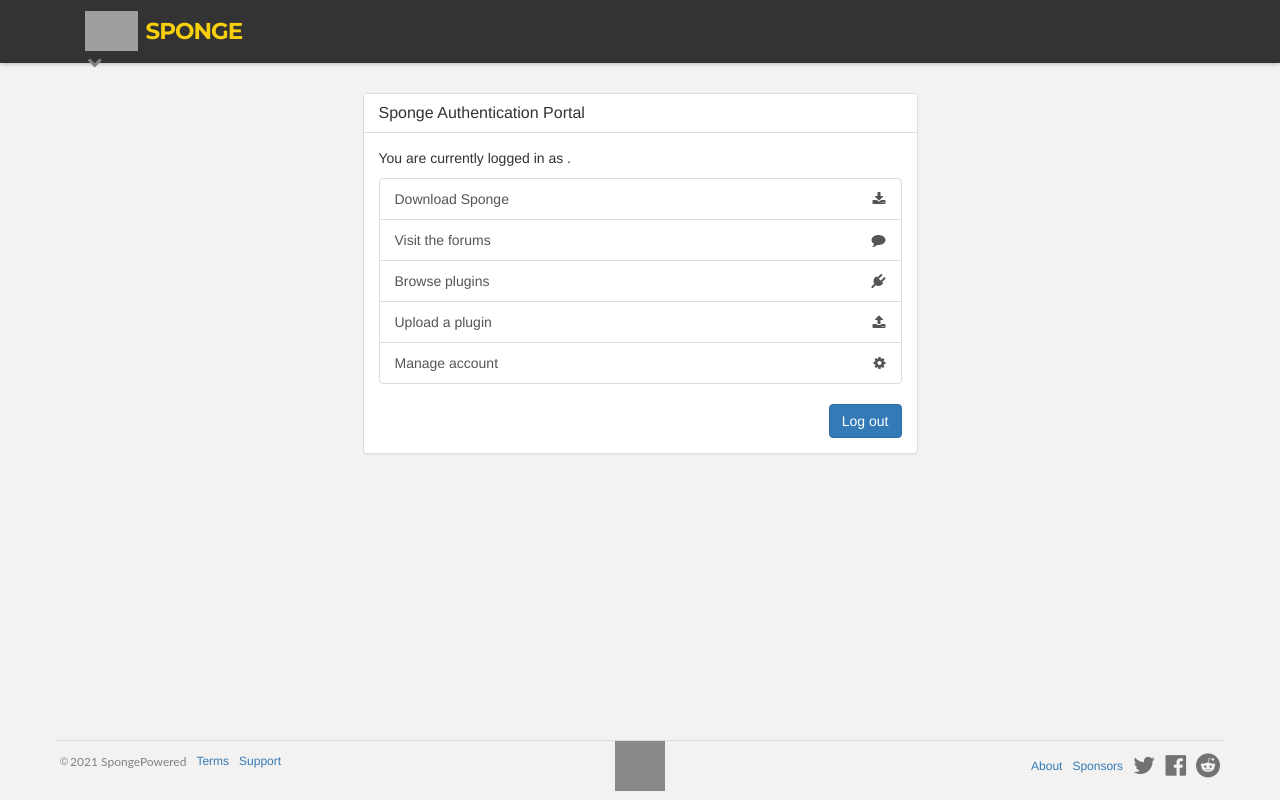
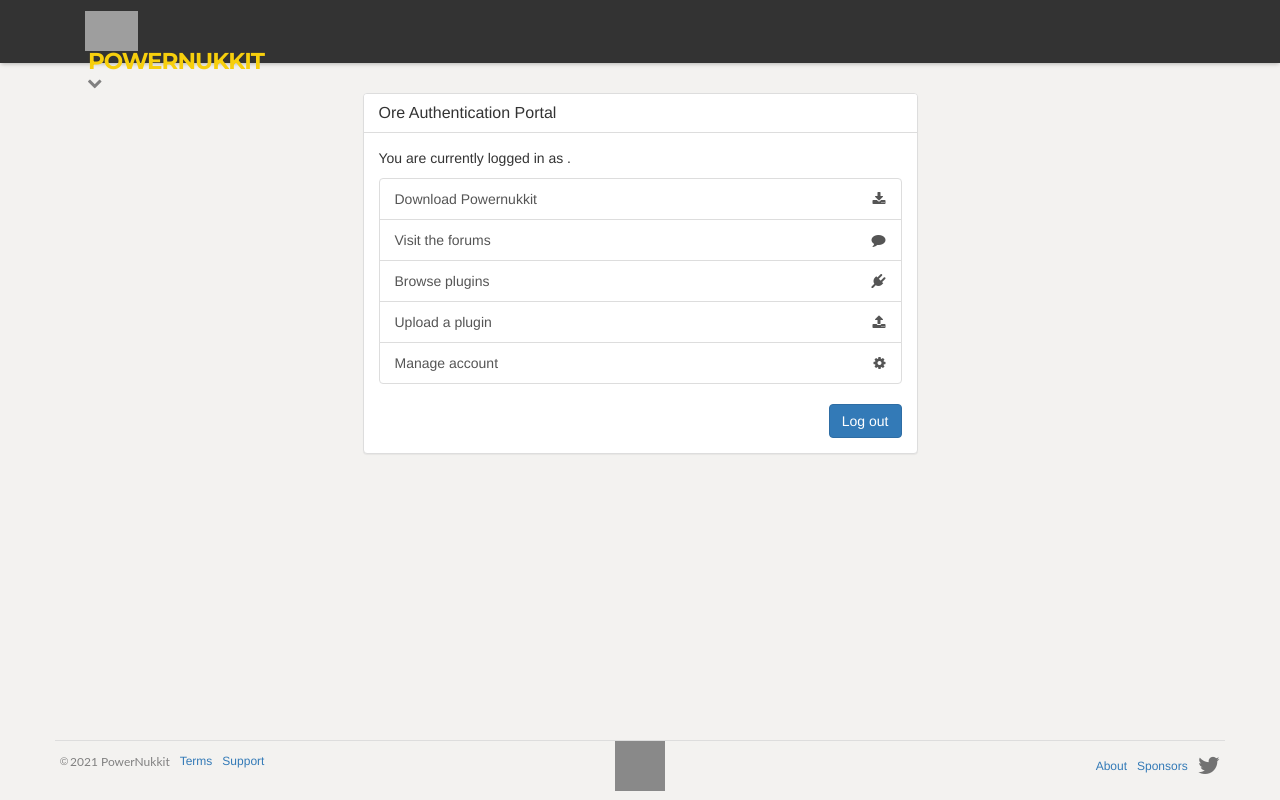
Before and after one commit to SpongePowered/SpongeAuth, a Django app: template spongeauth/templates/core/index.html in a window 1280 px wide. Run offline with Django 3.2, Linux system fonts and the light colour scheme; the template is opened without the code that fills it, so the values that code supplies are empty; style sheets or scripts are compiled from the project's sources; some libraries are stand-ins or nearby versions; grey boxes are pictures that could not be loaded.

Commit message:
A Lot of changes

```diff
--- a/package.json
+++ b/package.json
@@ -1,9 +1,9 @@
 {
-    "name": "spongeauth",
+    "name": "oreauth",
     "version": "1.0.0",
     "main": "index.js",
-    "repository": "https://github.com/SpongePowered/SpongeAuth.git",
-    "author": "The SpongePowered Team",
+    "repository": "https://github.com/PowerNukkit/OreAuth.git",
+    "author": "The PowerNukkit Ore Team",
     "license": "MIT",
     "devDependencies": {
         "@babel/core": "^7.12.10",
--- a/spongeauth/spongeauth/settings/base.py
+++ b/spongeauth/spongeauth/settings/base.py
@@ -23,7 +23,7 @@
 
 DEBUG = False
 
-ALLOWED_HOSTS = ["auth.spongepowered.org"]
+ALLOWED_HOSTS = ["auth.powernukkit.org"]
 
 REQUIRE_EMAIL_CONFIRM = True
 
@@ -162,4 +162,4 @@
 # Redis queue settings.
 RQ_QUEUES = {"default": {"HOST": "localhost", "PORT": 6379, "DB": 0, "DEFAULT_TIMEOUT": 300}}
 
-LETTER_AVATAR_BASE = "https://forums-cdn.spongepowered.org/" "letter_avatar_proxy/v2/letter/{}/{}/240.png"
+LETTER_AVATAR_BASE = "https://discuss.powernukkit.org/" "letter_avatar_proxy/v2/letter/{}/{}/240.png"
--- a/spongeauth/spongeauth/settings/prod.py
+++ b/spongeauth/spongeauth/settings/prod.py
@@ -11,8 +11,8 @@
 
 SECRET_KEY = os.environ["SECRET_KEY"]
 
-DEFAULT_FROM_EMAIL = "admin@spongepowered.org"
-SERVER_EMAIL = "admin@spongepowered.org"
+DEFAULT_FROM_EMAIL = "admin@powernukkit.org"
+SERVER_EMAIL = "admin@powernukkit.org"
 
 SESSION_COOKIE_SECURE = True
 SESSION_COOKIE_HTTPONLY = True
@@ -22,7 +22,7 @@
 EMAIL_BACKEND = "django.core.mail.backends.smtp.EmailBackend"
 EMAIL_USE_TLS = True
 EMAIL_USE_SSL = False
-EMAIL_HOST = "mail.spongepowered.org"
+EMAIL_HOST = "mail.powernukkit.org"
 EMAIL_PORT = 587
 EMAIL_HOST_USER = os.environ["EMAIL_HOST_USER"]
 EMAIL_HOST_PASSWORD = os.environ["EMAIL_HOST_PASSWORD"]
--- a/spongeauth/templates/_footer.html
+++ b/spongeauth/templates/_footer.html
@@ -6,15 +6,15 @@
             <div class="col-md-4">
                 <div class="info">
                     <span class="minor copy">&copy;</span>
-                    <span class="minor copyright">{% now "Y" %} SpongePowered</span>
+                    <span class="minor copyright">{% now "Y" %} PowerNukkit</span>
                     <a href="https://docs.spongepowered.org/stable/en/about/tos.html">{% trans "Terms" %}</a>
-                    <a href="mailto:sysops@spongepowered.org">{% trans "Support" %}</a>
+                    <a href="mailto:sysops@powernukkit.org">{% trans "Support" %}</a>
                 </div>
             </div>
 
             <div class="col-md-4 col-spongie">
-                <a href="https://www.spongepowered.org" class="spongie-link">
-                    <img width="50" height="50" class="spongie" src="{% static "images/spongie-mark.svg" %}" alt="Spongie mark">
+                <a href="https://powernukkit.org" class="spongie-link">
+                    <img width="50" height="50" class="spongie" src="{% static "images/spongie-mark.svg" %}" alt="Power mark">
                 </a>
             </div>
 
@@ -24,15 +24,9 @@
 
 
                     <a href="https://docs.spongepowered.org/master/en/about/index.html">{% trans "About" %}</a>
-                    <a href="https://www.spongepowered.org/sponsors">{% trans "Sponsors" %}</a>
-                    <a class="social-icon" target="_blank" href="https://twitter.com/spongepowered">
+                    <a href="https://powernukkit.org/sponsors">{% trans "Sponsors" %}</a>
+                    <a class="social-icon" target="_blank" href="https://twitter.com/PowerNukkit">
                         <i class="fa fa-twitter fa-2x"></i>
-                    </a>
-                    <a class="social-icon" target="_blank" href="https://www.facebook.com/SpongePoweredMC">
-                        <i class="fa fa-facebook-official fa-2x"></i>
-                    </a>
-                    <a class="social-icon" target="_blank" href="https://www.reddit.com/r/spongeproject">
-                        <i class="fa fa-reddit fa-2x"></i>
                     </a>
                 </div>
             </div>
--- a/spongeauth/templates/_navbar.html
+++ b/spongeauth/templates/_navbar.html
@@ -4,38 +4,38 @@
         <!-- Left navbar -->
         <div id="sp-logo-container">
             <a class="logo" href="/">
-                <img src="https://www.spongepowered.org/assets/img/icons/spongie-mark.svg" alt="">
-                <span>Sponge</span>
+                <img src="https://powernukkit.org/logo.svg" alt="">
+                <span>PowerNukkit</span>
                 <i class="fa fa-fw fa-chevron-down"></i>
             </a>
             <div id="sp-logo-menu">
                 <ul id="sp-logo-dropdown">
-                    <li><a href="https://www.spongepowered.org">
+                    <li><a href="https://powernukkit.org">
                         <i class="fa-fw fa fa-home"></i>{% trans "Homepage" %}
                     </a></li>
-                    <li><a href="https://forums.spongepowered.org">
+                    <li><a href="https://discuss.powernukkit.org">
                         <i class="fa-fw fa fa-comments"></i>{% trans "Forums" %}
                     </a></li>
-                    <li><a href="https://github.com/SpongePowered">
-                        <i class="fa-fw fa fa-code"></i>{% trans "Code" %}
+                    <li><a href="https://github.com/PowerNukkit">
+                        <i class="fa-fw fa fa-code"></i>{% trans "Github" %}
                     </a></li>
-                    <li><a href="https://docs.spongepowered.org">
+                    <li><a href="https://devs.powernukkit.org">
                         <i class="fa-fw fa fa-book"></i>{% trans "SpongeDocs" %}
                     </a></li>
-                    <li><a href="https://jd.spongepowered.org">
+                    <li><a href="https://devs.powernukkit.org/#javadoc">
                         <i class="fa-fw fa fa-graduation-cap"></i>{% trans "JavaDocs" %}
                     </a></li>
-                    <li><a href="https://forums.spongepowered.org/c/plugins/plugin-releases">
+                    <li><a href="https://discuss.powernukkit.org/c/plugins/plugin-releases">
                         <i class="fa-fw fa fa-plug"></i>{% trans "Plugins" %}
                     </a></li>
-                    <li><a href="https://ore.spongepowered.org/">
+                    <li><a href="https://plugins.powernukkit.org/">
                         <img src="https://spongepowered.org/assets/img/icons/ore.svg" alt="" class="fa-fw fa ore-nav">{% trans "Ore" %} <sup>{% trans "Beta" %}</sup>
                     </a></li>
-                    <li><a href="https://www.spongepowered.org/#downloads">
+                    <li><a href="https://powernukkit.org/#downloads">
                         <i class="fa-fw fa fa-download"></i>{% trans "Downloads" %}
                     </a></li>
-                    <li><a href="https://www.spongepowered.org/chat">
-                        <i class="fa-fw fa fa-comment"></i>{% trans "Chat" %}
+                    <li><a href="https://powernukkit.org/discord">
+                        <i class="fa-fw fa fa-comment"></i>{% trans "Discord" %}
                     </a></li>
                 </ul>
             </div>
--- a/spongeauth/templates/accounts/agree_tos.html
+++ b/spongeauth/templates/accounts/agree_tos.html
@@ -16,7 +16,7 @@
           {% if has_previously_agreed_tos %}
             <p>{% blocktrans %}Our terms of service have changed, so we need you to review the new terms of service and agree to the changes.{% endblocktrans %}</p>
           {% else %}
-            <p>{% blocktrans %}One final thing! We need you to agree to the terms of service to begin using your Sponge account.{% endblocktrans %}</p>
+            <p>{% blocktrans %}One final thing! We need you to agree to the terms of service to begin using your Ore account.{% endblocktrans %}</p>
           {% endif %}
           <form action="" method="POST">
             {% csrf_token %}
--- a/spongeauth/templates/accounts/change_email/confirmation_email.html
+++ b/spongeauth/templates/accounts/change_email/confirmation_email.html
@@ -6,9 +6,9 @@
 
   <p>{% blocktrans %}Your email address has been changed to <strong>{{ new_email }}</strong>.{% endblocktrans %}</p>
 
-  <p>{% blocktrans %}If you did not intend to make this change, please email <a href="mailto:staff@spongepowered.org">staff@spongepowered.org</a> as quickly as possible, as this means that your account has been compromised.{% endblocktrans %}</p>
+  <p>{% blocktrans %}If you did not intend to make this change, please email <a href="mailto:ore@powernukkit.org">ore@powernukkit.org</a> as quickly as possible, as this means that your account has been compromised.{% endblocktrans %}</p>
 
   <p>{% blocktrans %}Best regards,<br>
-    The SpongePowered Team{% endblocktrans %}</p>
+    The PowerNukkit Team{% endblocktrans %}</p>
 </body>
 </html>
--- a/spongeauth/templates/accounts/forgot/email.html
+++ b/spongeauth/templates/accounts/forgot/email.html
@@ -11,6 +11,6 @@
 {% blocktrans %}If you did not ask for your password to be reset, please reply to this email and let us know.{% endblocktrans %}
 
 {% blocktrans %}Best regards,
-The SpongePowered Team{% endblocktrans %}
+The PowerNukkit Team{% endblocktrans %}
 </body>
 </html>
--- a/spongeauth/templates/accounts/forgot/email.txt
+++ b/spongeauth/templates/accounts/forgot/email.txt
@@ -7,4 +7,4 @@
 {% blocktrans %}If you did not ask for your password to be reset, please reply to this email and let us know.{% endblocktrans %}
 
 {% blocktrans %}Best regards,
-The SpongePowered Team{% endblocktrans %}
+The PowerNukkit Team{% endblocktrans %}
--- a/spongeauth/templates/accounts/logout_success.html
+++ b/spongeauth/templates/accounts/logout_success.html
@@ -25,7 +25,7 @@
 <script>
 (function() {
   "use strict";
-  const origins = ["https://ore.spongepowered.org", "https://forums.spongepowered.org"];
+  const origins = ["https://plugins.powernukkit.org", "https://discuss.powernukkit.org"];
   origins.forEach(function(origin) {
     console.log("Logging out of " + origin);
     fetch(origin + "/_logout", {
--- a/spongeauth/templates/accounts/verify/email.html
+++ b/spongeauth/templates/accounts/verify/email.html
@@ -4,11 +4,11 @@
 <body>
 <strong>{% blocktrans with username=user.username %}Hi {{ username }},{% endblocktrans %}</strong>
 
-{% blocktrans %}Welcome to SpongePowered! Click the link below to confirm your new account.{% endblocktrans %}
+{% blocktrans %}Welcome to PowerNukkit Ore! Click the link below to confirm your new account.{% endblocktrans %}
 
 <a href="{{ link }}">{{ link }}</a>
 
 {% blocktrans %}Best regards,
-The SpongePowered Team{% endblocktrans %}
+The PowerNukkit Team{% endblocktrans %}
 </body>
 </html>
--- a/spongeauth/templates/accounts/verify/email.txt
+++ b/spongeauth/templates/accounts/verify/email.txt
@@ -1,8 +1,8 @@
 {% load i18n %}{% blocktrans with username=user.username %}Hi {{ username }},{% endblocktrans %}
 
-{% blocktrans %}Welcome to SpongePowered! Click the link below to confirm your new account.{% endblocktrans %}
+{% blocktrans %}Welcome to PowerNukkit Ore! Click the link below to confirm your new account.{% endblocktrans %}
 
 {{ link }}
 
 {% blocktrans %}Best regards,
-The SpongePowered Team{% endblocktrans %}
+The PowerNukkit Team{% endblocktrans %}
--- a/spongeauth/templates/core/index.html
+++ b/spongeauth/templates/core/index.html
@@ -1,13 +1,13 @@
 {% extends "base.html" %}
 {% load i18n %}
-{% block title %}{% trans "Sponge Authentication Portal" %}{% endblock %}
+{% block title %}{% trans "Ore Authentication Portal" %}{% endblock %}
 {% block main %}
 <div class="container top-level">
     <div class="row">
         <div class="col-md-6 col-md-offset-3">
             <div class="panel panel-default">
                 <div class="panel-heading">
-                    <h4 class="panel-title">{% trans "Sponge Authentication Portal" %}</h4>
+                    <h4 class="panel-title">{% trans "Ore Authentication Portal" %}</h4>
                 </div>
 
                 <div class="panel-body">
@@ -15,22 +15,22 @@
 
 
                     <div class="list-group list-group-home">
-                        <a href="https://spongepowered.org#downloads" class="list-group-item">
-                            <span>{% trans "Download Sponge" %}</span>
+                        <a href="https://powernukkit.org/#downloads" class="list-group-item">
+                            <span>{% trans "Download Powernukkit" %}</span>
                             <i class="fa fa-download"></i>
                             <div class="clearfix"></div>
                         </a>
-                        <a href="https://forums.spongepowered.org" class="list-group-item">
+                        <a href="https://discuss.powernukkit.org" class="list-group-item">
                             <span>{% trans "Visit the forums" %}</span>
                             <i class="fa fa-comment"></i>
                             <div class="clearfix"></div>
                         </a>
-                        <a href="https://ore.spongepowered.org" class="list-group-item">
+                        <a href="https://plugins.powernukkit.org" class="list-group-item">
                             <span>{% trans "Browse plugins" %}</span>
                             <i class="fa fa-plug"></i>
                             <div class="clearfix"></div>
                         </a>
-                        <a href="https://ore.spongepowered.org/new" class="list-group-item">
+                        <a href="https://plugins.powernukkit.org/new" class="list-group-item">
                             <span>{% trans "Upload a plugin" %}</span>
                             <i class="fa fa-upload"></i>
                             <div class="clearfix"></div>
```
Also changed, not shown: package-lock.json.
